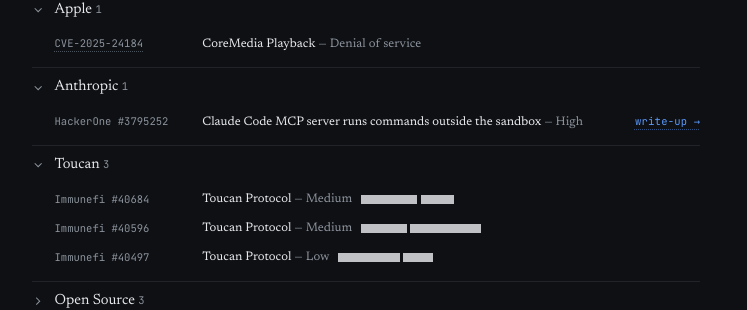
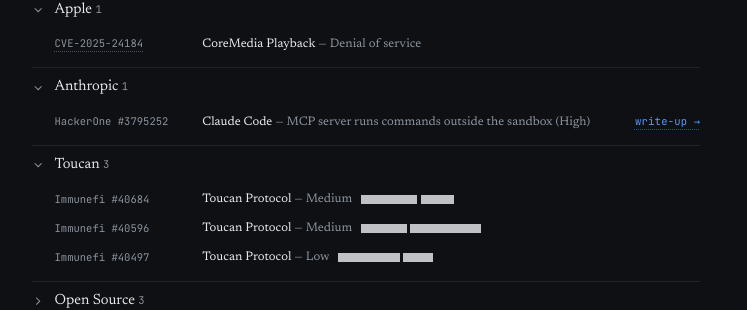
Before and after one commit to bshyuunn/bshyuunn.github.io, a Jekyll site: the page built from index.md, in a window 1280 px wide and 900 px high, scrolled down 1077 px. Shown: the part 144-454 px from the top of the window, without its empty margins (274-1021 px from the left). Built offline with Jekyll 4.4.1, drawn with Linux system fonts in a browser that asks for light colours.

```diff
--- a/_data/cv.yml
+++ b/_data/cv.yml
@@ -35,7 +35,7 @@ talks:
 open_groups: [Apple, Anthropic, Toucan]   # folds that start open
 findings:
   - { group: Apple, id: CVE-2025-24184, target: CoreMedia Playback, kind: Denial of service }
-  - { group: Anthropic, id: "HackerOne #3795252", target: Claude Code MCP server runs commands outside the sandbox, kind: High, writeup: /blog/Hacking-Claude-Code-with-Claude-Code/ }
+  - { group: Anthropic, id: "HackerOne #3795252", target: Claude Code, kind: "MCP server runs commands outside the sandbox (High)", writeup: /blog/Hacking-Claude-Code-with-Claude-Code/ }
   - { group: Toucan, id: "Immunefi #40684", target: Toucan Protocol, kind: Medium, redacted: [64, 38] }
   - { group: Toucan, id: "Immunefi #40596", target: Toucan Protocol, kind: Medium, redacted: [52, 80] }
   - { group: Toucan, id: "Immunefi #40497", target: Toucan Protocol, kind: Low, redacted: [70, 34] }
```
